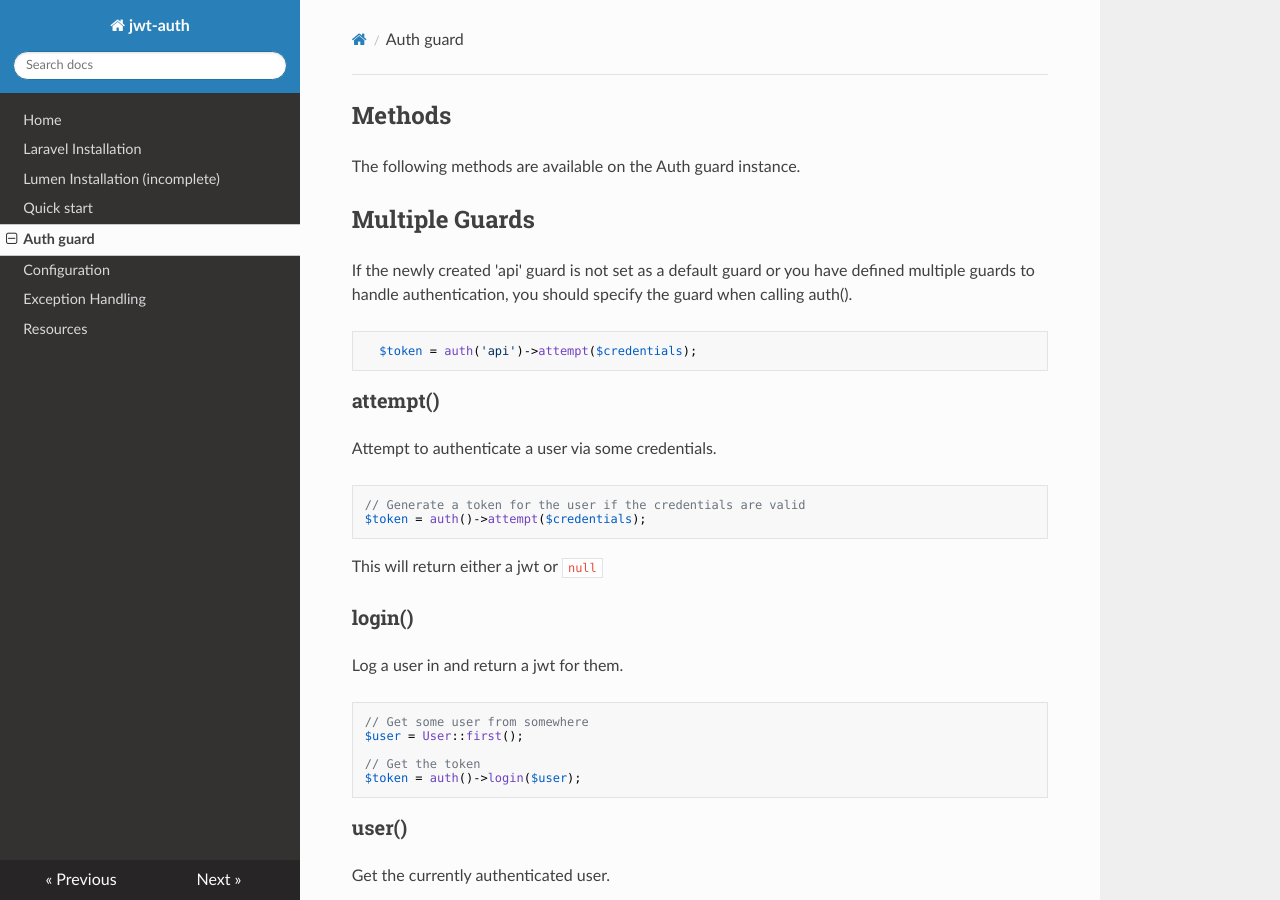
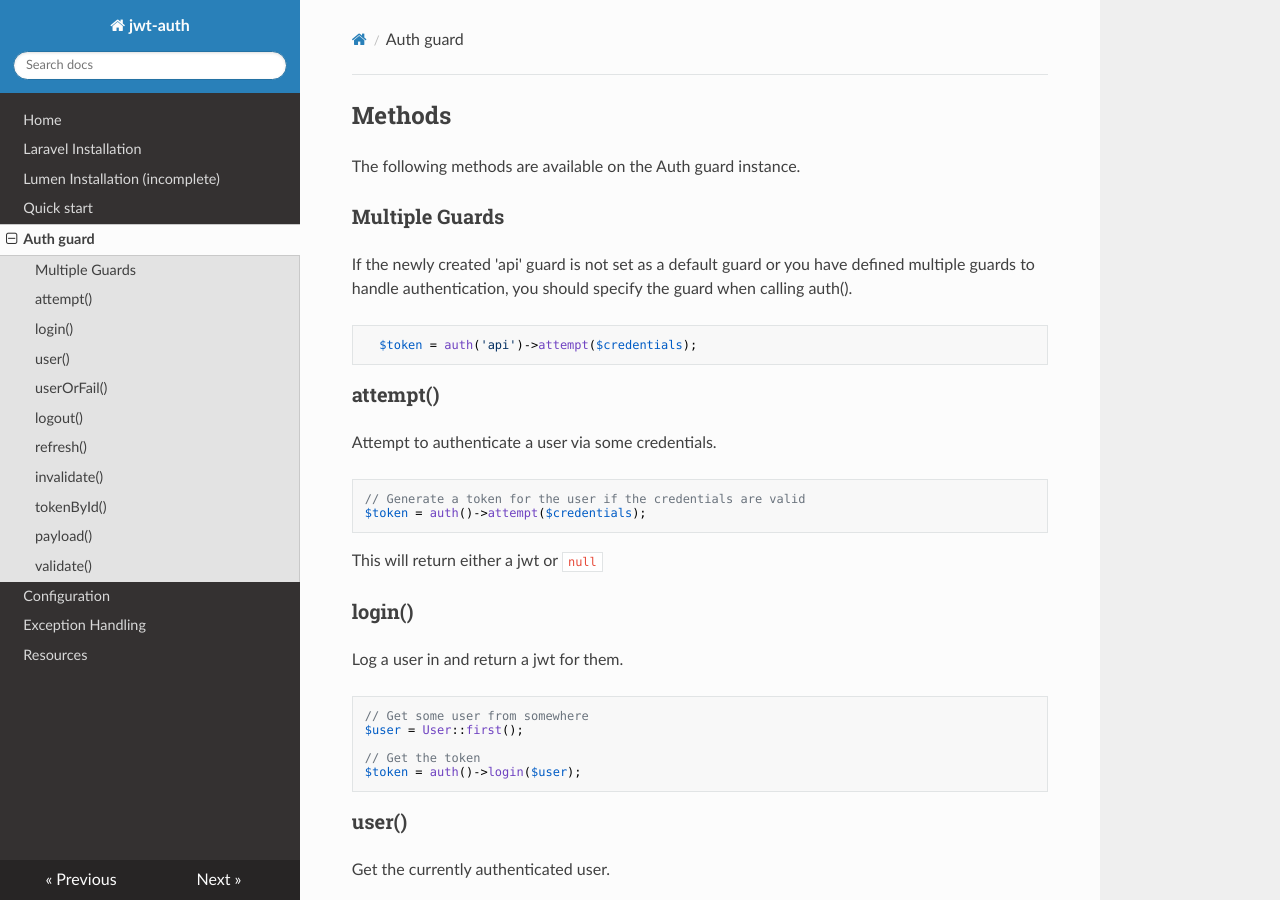
Before and after one commit to tymondesigns/jwt-auth, an MkDocs documentation site: the page built from docs/auth-guard.md, in a window 1280 px wide and 900 px high. Built offline with MkDocs 1.6.1, drawn with Linux system fonts in a browser that asks for light colours; nearby versions of some CDN libraries; old or Windows-style settings are respelled for this version of MkDocs.

Commit message:
Decrease title size

```diff
--- a/docs/auth-guard.md
+++ b/docs/auth-guard.md
@@ -2,7 +2,7 @@
 
 The following methods are available on the Auth guard instance.
 
-## Multiple Guards
+### Multiple Guards
 
 If the newly created 'api' guard is not set as a default guard or you have defined multiple guards to handle authentication,
 you should specify the guard when calling auth().
```
